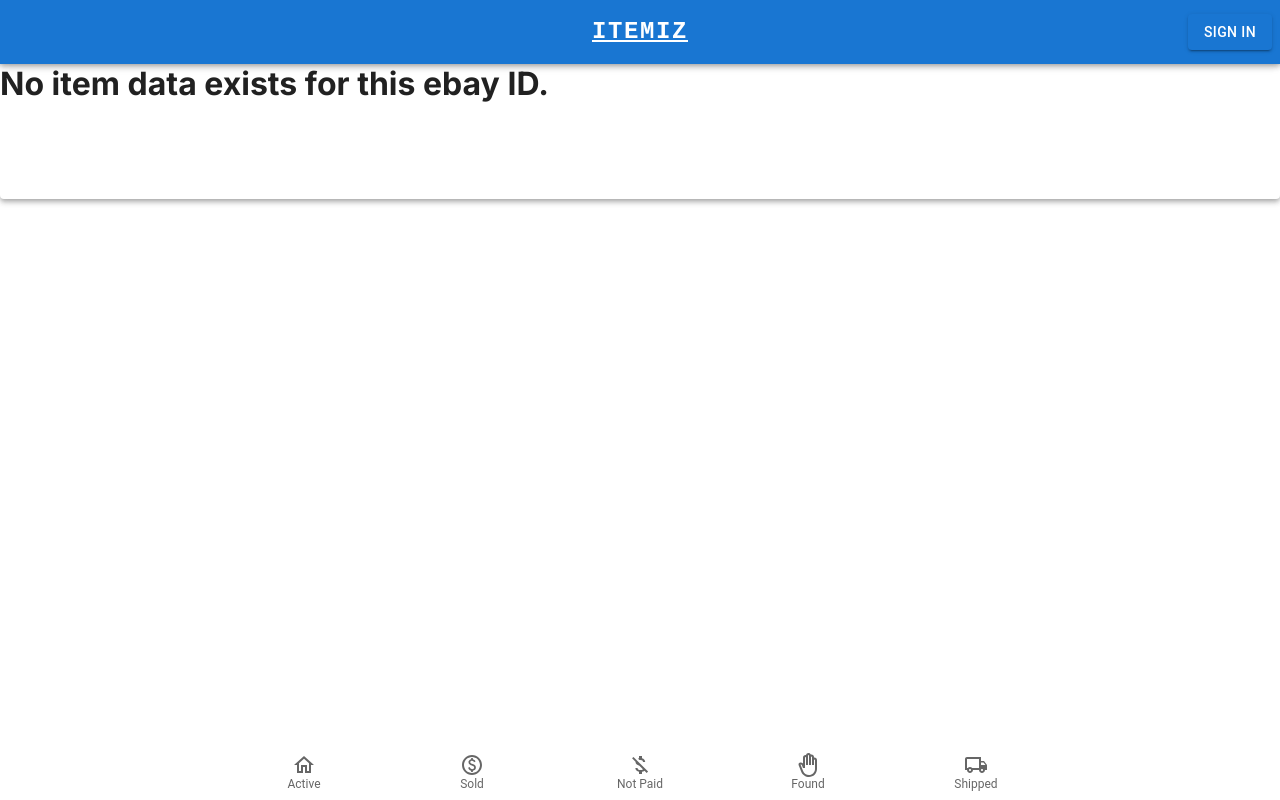
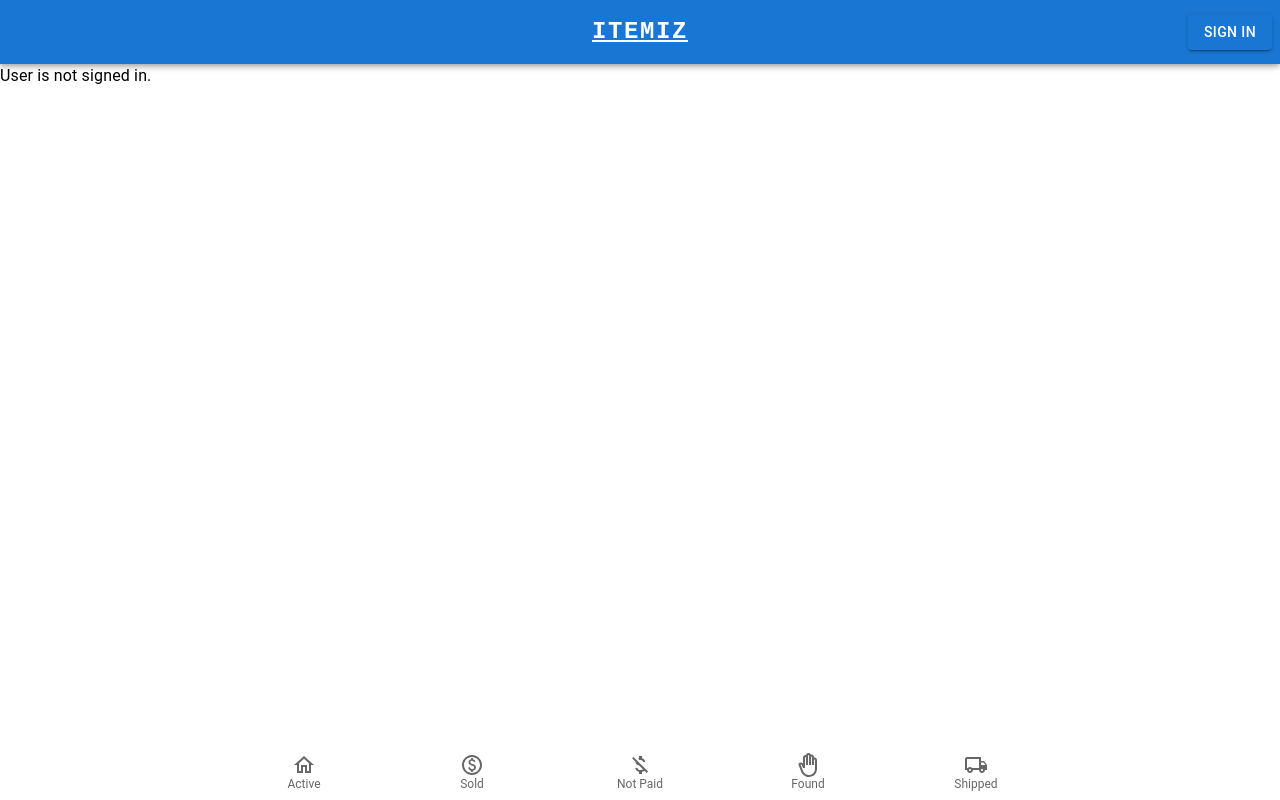
Before and after one commit to PickolZi/Ebay-Inventory-Management, a Next.js app in the folder frontend/: page /pages/items/1 in a window 1280 px wide. Built offline with nearby package versions, Linux system fonts and the light colour scheme; no server answers.

Commit message:
Detailed item page is no longer accessible without logging in.

```diff
--- a/frontend/src/components/detailed-item/detailed-item.component.tsx
+++ b/frontend/src/components/detailed-item/detailed-item.component.tsx
@@ -1,8 +1,12 @@
 'use client'
 import axios from "axios";
 import dayjs from "dayjs";
+import Link from "next/link";
 import React, { useState, useEffect } from "react";
-import Link from "next/link";
+import { useContext } from "react";
+import { UserAuthContext } from "@/app/context/user.context";
+
+import { UserInfoInterface, UserAuthInterface } from "../interfaces";
 
 import ImageGallery from "react-image-gallery";
 import DetailedItemForm from "./detailed-item-form.component";
@@ -135,6 +139,9 @@
     const [itemImages, setItemImages] = useState<ItemImageInterface[]>();
     const [errorMessage, setErrorMessage] = useState<string>("");
 
+    const userAuthContext:UserAuthInterface|null = useContext(UserAuthContext);
+    const userInfo:UserInfoInterface|null|undefined = userAuthContext?.userInfo;
+
     const sideBarContextValue:SideBarContextInterface|null = getSidebarSettings();
     const mobileView = sideBarContextValue !== null ? sideBarContextValue.mobileView : true;
     // const {mobileView} = useContext(SidebarContext)!;
@@ -167,7 +174,15 @@
 
     }, [itemData])
 
+    useEffect(() => {
+        console.log("user info: ", userInfo?.role);
+    }, [userAuthContext])
+
     return (
+        <>
+            { !userAuthContext?.userInfo?.role ?
+                <Typography>User is not signed in.</Typography>
+                    :
                 <Paper elevation={4}
                     sx={{
                         display: 'flex',
@@ -227,6 +242,8 @@
                     { (!itemData && !loading) && <h1>No item data exists for this ebay ID.</h1> }
 
                 </Paper>
+            }
+        </>
     )
 }
 
```
Lines whose indentation alone changed are shown as unchanged.
